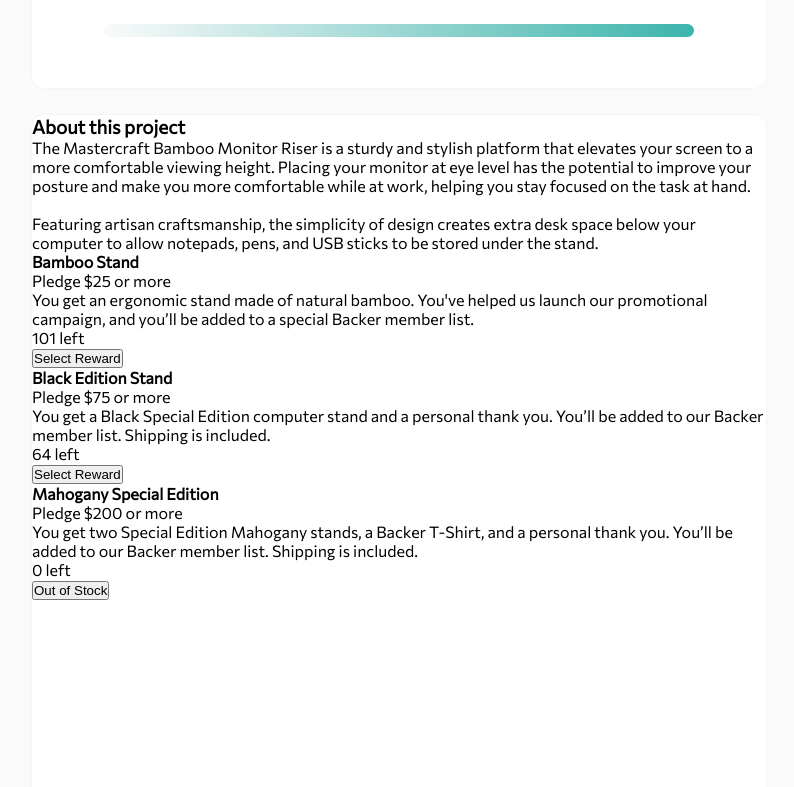
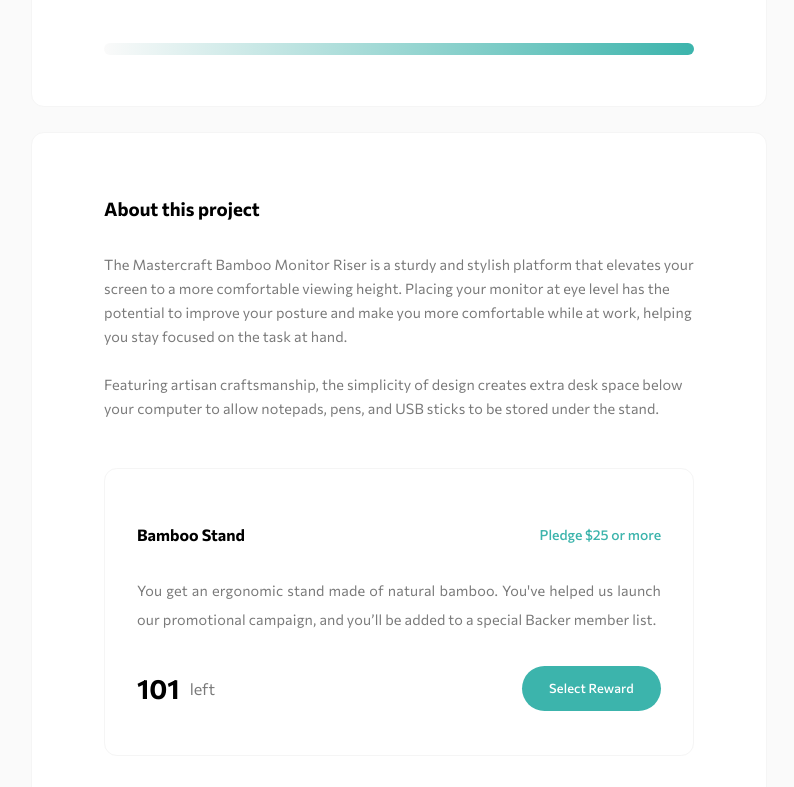
Before and after one commit to 0-BSCode/crowdfunding-product-page, a React (Create React App) app: page / in a window 1280 px wide. Shown: the part 793-1580 px from the top of the page, without its empty margins (241-1035 px from the left). Built offline with nearby package versions, Linux system fonts and the light colour scheme.

Commit message:
Styled About card

```diff
--- a/src/assets/styles/styles.css
+++ b/src/assets/styles/styles.css
@@ -260,7 +260,85 @@
 }
 
 /* ABOUT CARD */
+.about {
+  padding: 4rem 4.5rem;
+}
+.about__heading {
+  font-family: CommissionerB;
+}
+.about__description {
+  color: #7a7a7a;
+  font-size: 0.9rem;
+  line-height: 1.5rem;
+  letter-spacing: 0.01rem;
+  margin-top: 2rem;
+  margin-bottom: 3rem;
+}
+.about__rewards {
+  display: grid;
+  grid-template-rows: repeat(3, 1fr);
+  grid-row-gap: 2rem;
+  height: 58rem;
+}
+
 /* REWARDS */
+.reward {
+  border: 0.1rem solid whitesmoke;
+  border-radius: 0.8rem;
+  padding: 0 2rem;
+  padding-top: 3.5rem;
+}
+.reward__title {
+  display: flex;
+  justify-content: space-between;
+  align-items: center;
+}
+.reward__header {
+  font-family: CommissionerB;
+  font-size: 1rem;
+}
+.reward__criteria {
+  font-family: CommissionerM;
+  color: #3cb4ac;
+  font-size: 0.87rem;
+}
+.reward__description {
+  margin: 2rem 0;
+  color: #7a7a7a;
+  font-size: 0.9rem;
+  text-align: justify;
+  letter-spacing: 0.01rem;
+  line-height: 1.8rem;
+}
+.reward__footer {
+  display: flex;
+  justify-content: space-between;
+  align-items: center;
+}
+.reward__left {
+  font-family: CommissionerB;
+  font-size: 1.7rem;
+}
+.reward__left span {
+  font-family: CommissionerR;
+  font-size: 1rem;
+  color: #7a7a7a;
+  position: relative;
+  bottom: 0.25rem;
+  left: 0.3rem;
+}
+.reward__select {
+  height: 2.8rem;
+  width: 8.7rem;
+  border-radius: 1.5rem;
+  border: none;
+  background-color: #3cb4ac;
+  color: white;
+  font-family: CommissionerM;
+  font-size: 0.8rem;
+  letter-spacing: 0.01rem;
+}
+
 .attribution {
   font-size: 11px;
   text-align: center;
--- a/src/assets/styles/styles.scss
+++ b/src/assets/styles/styles.scss
@@ -260,49 +260,92 @@
 
 /* ABOUT CARD */
 .about {
+    padding: 4rem 4.5rem;
 
     &__heading {
-
+        font-family: CommissionerB;
     }
 
     &__description {
-
+        color: colors.$dark-gray;
+        font-size: 0.9rem;
+        line-height: 1.5rem;
+        letter-spacing: 0.01rem;
+        margin-top: 2rem;
+        margin-bottom: 3rem;
     }
 
     &__rewards {
-
+        display: grid;
+        grid-template-rows: repeat(3, 1fr);
+        grid-row-gap: 2rem;
+        height: 58rem;
     }
 }
 
 /* REWARDS */
-.rewards {
+.reward {
+    border: 0.1rem solid hsl(0,0,96%);
+    border-radius: 0.8rem;
+    padding: 0 2rem;
+    padding-top: 3.5rem;
 
     &__title {
-
+        display: flex;
+        justify-content: space-between;
+        align-items: center;
     }
 
     &__header {
-
+        font-family: CommissionerB;
+        font-size: 1rem;
     }
 
     &__criteria {
-
+        font-family: CommissionerM;
+        color: colors.$moderate-cyan;
+        font-size: 0.87rem;
     }
 
     &__description {
-
+        margin: 2rem 0;
+        color: colors.$dark-gray;
+        font-size: 0.9rem;
+        text-align: justify;
+        letter-spacing: 0.01rem;
+        line-height: 1.8rem;
     }
 
     &__footer {
-
+        display: flex;
+        justify-content: space-between;
+        align-items: center;
     }
 
     &__left {
+        font-family: CommissionerB;
+        font-size: 1.7rem;
+    }
 
+    &__left span {
+        font-family: CommissionerR;
+        font-size: 1rem;
+        color: colors.$dark-gray;
+        position: relative;
+        bottom: 0.25rem;
+        left: 0.3rem;
     }
 
     &__select {
-
+        height: 2.8rem;
+        width: 8.7rem;
+        border-radius: 1.5rem;
+        border: none;
+        background-color: colors.$moderate-cyan;
+        color: white;
+        font-family: CommissionerM;
+        font-size: 0.8rem;
+        letter-spacing: 0.01rem;
     }
 }
 
```
Also changed, not shown: 1 other file (tests, documents, lock files or other folders).
